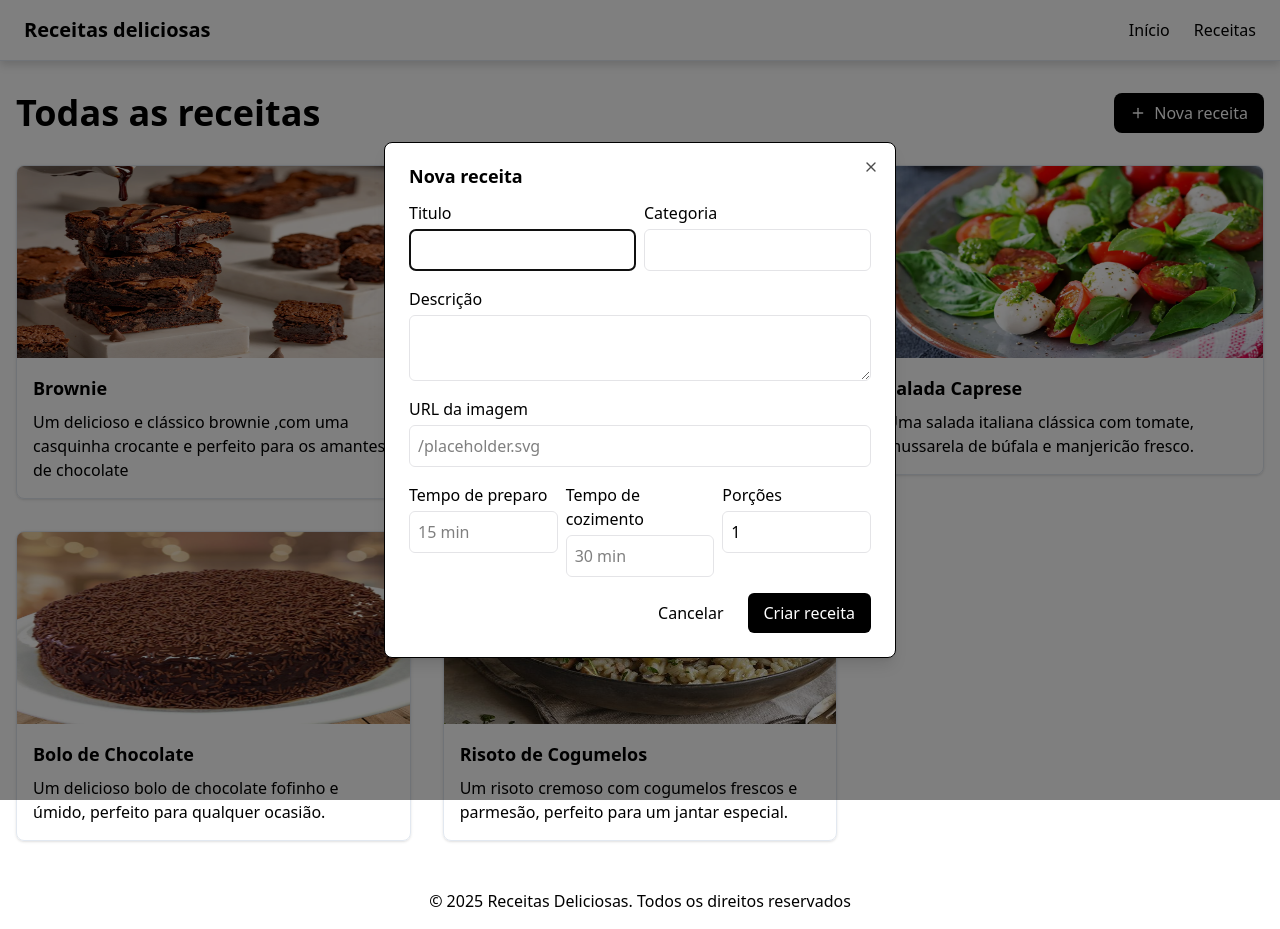
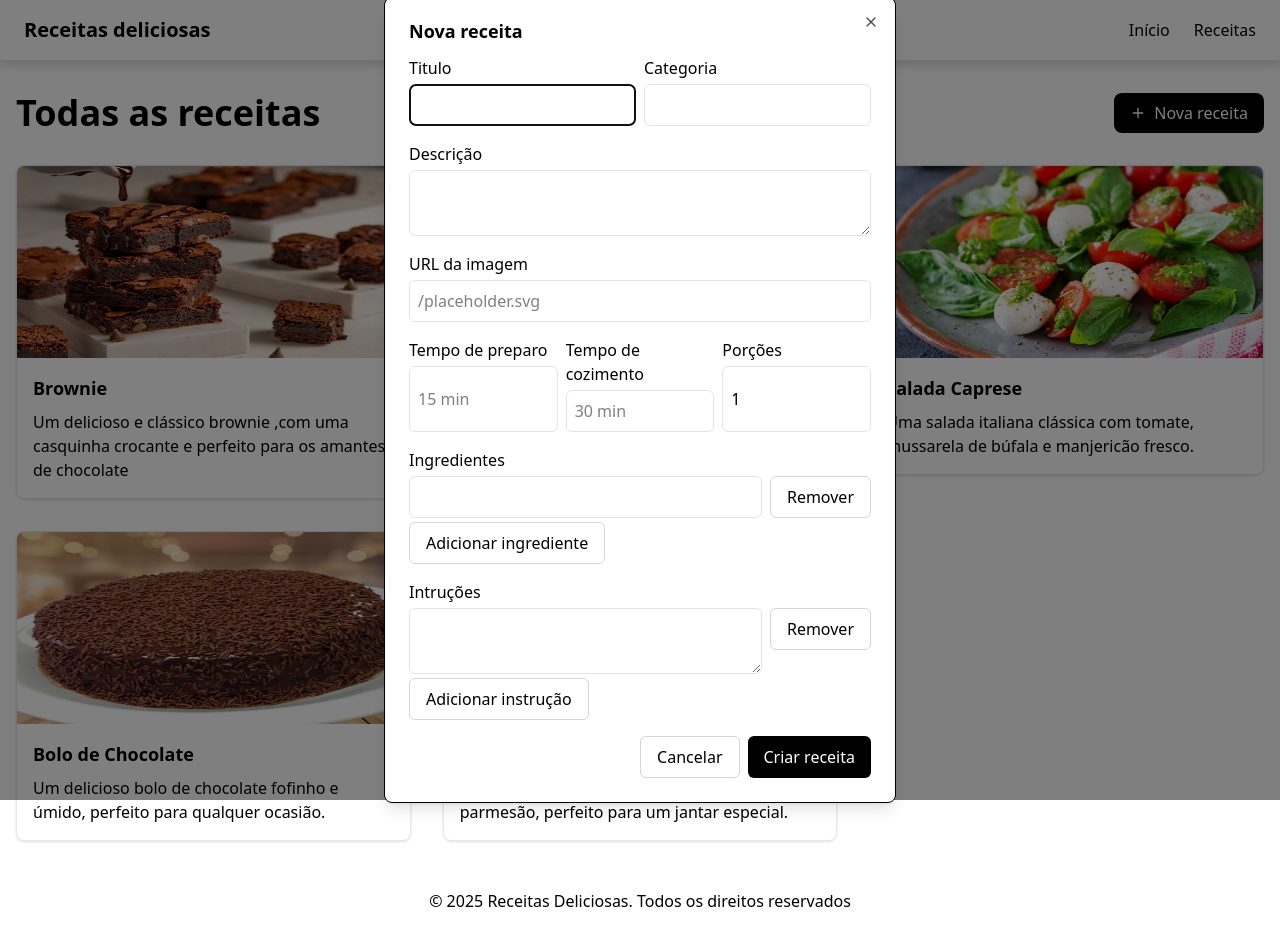
Before and after one commit to rafa-lsc/receitas-byron, a Next.js app: page /receitas in a window 1280 px wide. Both pictures are taken after a click on the button "Nova receita". Built offline with nearby package versions, Linux system fonts and the light colour scheme.

Commit message:
feat: estrutura das listas dinamicas

```diff
--- a/src/components/RecipeFormModal/index.tsx
+++ b/src/components/RecipeFormModal/index.tsx
@@ -1,7 +1,10 @@
 import { useForm } from "react-hook-form";
 import { Dialog, DialogHeader, DialogContent, DialogTitle } from "../ui/dialog";
 import { yupResolver } from "@hookform/resolvers/yup";
-import { RecipeFormData, recipeSchema } from "@/lib/formValidationSchemas/recipeSchema";
+import {
+  RecipeFormData,
+  recipeSchema,
+} from "@/lib/formValidationSchemas/recipeSchema";
 import { Span } from "next/dist/trace";
 
 interface RecipeFormModalProps {
@@ -9,25 +12,27 @@
   onClose: () => void;
 }
 
-export default function RecipeFormModal({ isOpen, onClose }: RecipeFormModalProps) {
-
+export default function RecipeFormModal({
+  isOpen,
+  onClose,
+}: RecipeFormModalProps) {
   const {
     register,
     reset,
     handleSubmit,
-        formState: { errors }
+    formState: { errors },
   } = useForm<RecipeFormData>({
     resolver: yupResolver(recipeSchema),
-        mode: "onSubmit"
-    })
+    mode: "onSubmit",
+  });
 
   const onSubmit = (data: RecipeFormData) => {
-        console.log(data)
-        reset()
-        onClose()
-    }
+    console.log(data);
+    reset();
+    onClose();
+  };
 
-    const inputStyle = "p-2 border border-zinc-200 rounded-md"
+  const inputStyle = "p-2 border border-zinc-200 rounded-md flex-grow";
 
   return (
     <Dialog open={isOpen} onOpenChange={onClose}>
@@ -36,67 +41,195 @@
           <DialogTitle>Nova receita</DialogTitle>
         </DialogHeader>
 
-                <form onSubmit={handleSubmit(onSubmit)} className="flex flex-col gap-4 w-full">
+        <form
+          onSubmit={handleSubmit(onSubmit)}
+          className="flex flex-col gap-4 w-full"
+        >
           <div className="grid grid-cols-2 gap-2">
             {/* Título */}
             <div className="flex flex-col gap-1">
               <label htmlFor="title">Titulo</label>
-                            <input className={inputStyle} type="text" id="title" {...register("title")} />
-                            {errors.title && <span className="text-sm text-red-500">{errors.title.message}</span>}
+              <input
+                className={inputStyle}
+                type="text"
+                id="title"
+                {...register("title")}
+              />
+              {errors.title && (
+                <span className="text-sm text-red-500">
+                  {errors.title.message}
+                </span>
+              )}
             </div>
             {/* Categoria */}
             <div className="flex flex-col gap-1">
               <label htmlFor="category">Categoria</label>
-                            <input className={inputStyle} type="text" id="category" {...register("category")} />
-                            {errors.category && <span className="text-sm text-red-500">{errors.category.message}</span>}
+              <input
+                className={inputStyle}
+                type="text"
+                id="category"
+                {...register("category")}
+              />
+              {errors.category && (
+                <span className="text-sm text-red-500">
+                  {errors.category.message}
+                </span>
+              )}
             </div>
           </div>
 
           {/* Descrição */}
           <div className="flex flex-col gap-1">
             <label htmlFor="description">Descrição</label>
-                        <textarea className={inputStyle} id="description" {...register("description")} />
-                        {errors.description && <span className="text-sm text-red-500">{errors.description.message}</span>}
+            <textarea
+              className={inputStyle}
+              id="description"
+              {...register("description")}
+            />
+            {errors.description && (
+              <span className="text-sm text-red-500">
+                {errors.description.message}
+              </span>
+            )}
           </div>
 
           {/* URL da Imagem */}
           <div className="flex flex-col gap-1">
             <label htmlFor="imageUrl">URL da imagem</label>
-                        <input type="text" className={inputStyle} id="imageUrl" placeholder="/placeholder.svg"  {...register("imageURL")} />
-                        {errors.imageURL && <span className="text-sm text-red-500">{errors.imageURL.message}</span>}
+            <input
+              type="text"
+              className={inputStyle}
+              id="imageUrl"
+              placeholder="/placeholder.svg"
+              {...register("imageURL")}
+            />
+            {errors.imageURL && (
+              <span className="text-sm text-red-500">
+                {errors.imageURL.message}
+              </span>
+            )}
           </div>
 
           <div className="grid grid-cols-3 gap-2">
             {/* Tempo de Preparo */}
             <div className="flex flex-col gap-1">
               <label htmlFor="prepTime">Tempo de preparo</label>
-                            <input className={inputStyle} type="text" id="prepTime" placeholder="15 min" {...register("prepTime")} />
-                            {errors.prepTime && <span className="text-sm text-red-500">{errors.prepTime.message}</span>}
+              <input
+                className={inputStyle}
+                type="text"
+                id="prepTime"
+                placeholder="15 min"
+                {...register("prepTime")}
+              />
+              {errors.prepTime && (
+                <span className="text-sm text-red-500">
+                  {errors.prepTime.message}
+                </span>
+              )}
             </div>
 
             {/* Tempo de Cozimento */}
             <div className="flex flex-col gap-1">
               <label htmlFor="cookTime">Tempo de cozimento</label>
-                            <input className={inputStyle} type="text" id="cookTime" placeholder="30 min" {...register("cookTime")} />
-                            {errors.cookTime && <span className="text-sm text-red-500">{errors.cookTime.message}</span>}
+              <input
+                className={inputStyle}
+                type="text"
+                id="cookTime"
+                placeholder="30 min"
+                {...register("cookTime")}
+              />
+              {errors.cookTime && (
+                <span className="text-sm text-red-500">
+                  {errors.cookTime.message}
+                </span>
+              )}
             </div>
 
             {/* Porçoes */}
             <div className="flex flex-col gap-1">
               <label htmlFor="servings">Porções</label>
-                            <input className={inputStyle} type="number" id="servings" defaultValue={1} {...register("servings")} />
-                            {errors.servings && <span className="text-sm text-red-500">{errors.servings.message}</span>}
+              <input
+                className={inputStyle}
+                type="number"
+                id="servings"
+                defaultValue={1}
+                {...register("servings")}
+              />
+              {errors.servings && (
+                <span className="text-sm text-red-500">
+                  {errors.servings.message}
+                </span>
+              )}
+            </div>
+          </div>
+
+          {/* Lista de Ingredientes */}
+          <div className="flex flex-col gap-1">
+            <label htmlFor="ingredients">Ingredientes</label>
+            <div className="flex flex-col gap-1">
+              {/* Conteúdo */}
+              <div className="flex gap-2">
+                <input id="ingredients" type="text" className={inputStyle} />
+                <button
+                  type="button"
+                  className="bg-white border border-gray-300 rounded-md hover:bg-gray-100 transition-colors px-4 py-2 font-medium"
+                >
+                  Remover
+                </button>
+              </div>
+
+              <button
+                type="button"
+                className="bg-white border border-gray-300 rounded-md hover:bg-gray-100 transition-colors px-4 py-2
+                             font-medium w-fit"
+              >
+                Adicionar ingrediente
+              </button>
+            </div>
+          </div>
+
+          {/* Lista de instruções*/}
+          <div className="flex flex-col gap-1">
+            <label htmlFor="instructions">Intruções</label>
+            <div className="flex flex-col gap-1">
+              {/* Conteúdo */}
+              <div className="flex gap-2">
+                <textarea id="instructions" className={inputStyle} />
+                <button
+                  type="button"
+                  className="bg-white border border-zinc-300 rounded-md hover:bg-gray-100 transition-colors px-4 py-2 font-medium h-fit"
+                >
+                  Remover
+                </button>
+              </div>
+
+              <button
+                type="button"
+                className="bg-white border border-gray-300 rounded-md hover:bg-gray-100 transition-colors px-4 py-2
+                            font-medium w-fit"
+              >
+                Adicionar instrução
+              </button>
             </div>
           </div>
 
           <div className="flex gap-2 self-end">
-                        <button type="button" onClick={onClose} className="bg-white border-zinc-300 rounded-md hover:bg-gray-100 transition-colors px-4 py-2 font-medium">Cancelar</button>
-                        <button type="submit" className="bg-black rounded-md text-white hover:bg-gray-800 transition-colors px-4 py-2 font-medium">Criar receita</button>
+            <button
+              type="button"
+              onClick={onClose}
+              className="bg-white border border-zinc-300 rounded-md hover:bg-gray-100 transition-colors px-4 py-2 font-medium"
+            >
+              Cancelar
+            </button>
+            <button
+              type="submit"
+              className="bg-black rounded-md text-white hover:bg-gray-800 transition-colors px-4 py-2 font-medium"
+            >
+              Criar receita
+            </button>
           </div>
-
         </form>
       </DialogContent>
     </Dialog>
-
-    )
-};
+  );
+}
```
Lines whose indentation alone changed are shown as unchanged.
